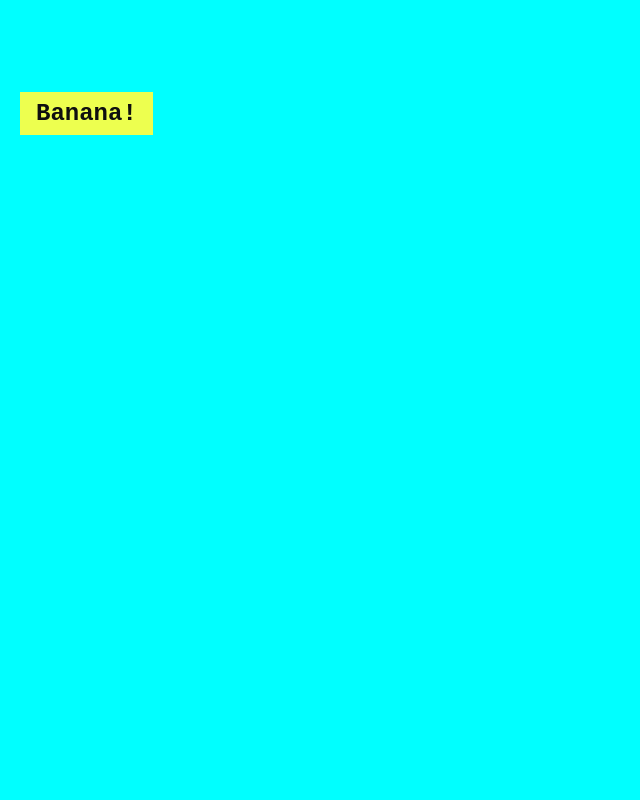
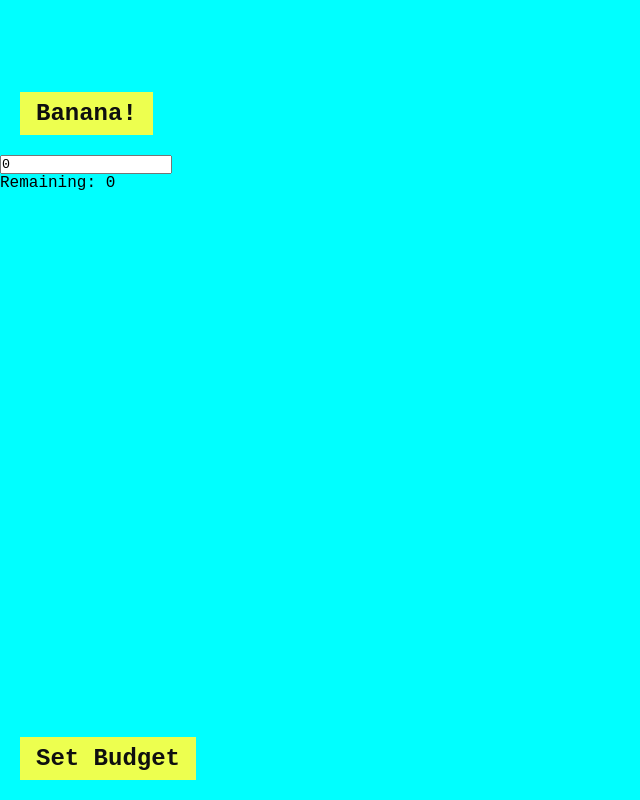
Before and after one commit to jmacguidwin/amonhen, a React (Create React App) app: page / in a window 1280 px wide. Shown: the whole page, without its empty margins (0-640 px from the left). Built offline with nearby package versions, Linux system fonts and the light colour scheme; no server answers.

Commit message:
removed the double video added boxes for budgets to view remaining for a given month super basic boxes so far
next time need to remove the set budget button

```diff
--- /dev/null
+++ b/src/components/cards/BudgetBox.js
@@ -0,0 +1,19 @@
+// BudgetBox.js
+import React, { useState } from 'react';
+
+function BudgetBox({ setTotalBudget }) {
+  const [inputValue, setInputValue] = useState(0);
+
+  const handleSubmit = () => {
+    setTotalBudget(inputValue);
+  };
+
+  return (
+    <div>
+      <input type="number" value={inputValue} onChange={(e) => setInputValue(e.target.value)} />
+      <button onClick={handleSubmit}>Set Budget</button>
+    </div>
+  );
+}
+
+export default BudgetBox;
--- /dev/null
+++ b/src/components/cards/RemainingBox.js
@@ -0,0 +1,20 @@
+// RemainingBox.js
+import React from 'react';
+
+function RemainingBox({ totalBudget, spent }) {
+  return (
+    <div>
+      Remaining: {totalBudget - spent}
+    </div>
+  );
+}
+
+function RemainingBoxMonth({ totalBudget, spent }) {
+    return (
+      <div>
+        Remaining: {totalBudget - spent}/31
+      </div>
+    );
+  }
+
+export {RemainingBox, RemainingBoxMonth};
--- a/src/components/layouts/index.css
+++ b/src/components/layouts/index.css
@@ -31,11 +31,19 @@
 }
 
 video {
-  max-width: 45%;
+  max-width: 100%;
   justify-content: space-between;
   height: auto;
 }
 
+.BudgetBox {
+  width: 50px;
+  height: 50px;
+  border: 1px solid black;
+  display: flex;
+  justify-content: center;
+  align-items: center;
+}
 
 button {
   position: absolute;
--- a/src/pages/App.js
+++ b/src/pages/App.js
@@ -1,9 +1,13 @@
 import React, { useRef, useEffect, useState} from 'react';
+import BudgetBox from '../components/cards/BudgetBox';
+import { RemainingBox, RemainingBoxMonth } from '../components/cards/RemainingBox';
 
 function App() {
   const videoRef = useRef(null);
-  const videoRef2 = useRef(null); //new
   const photoRef = useRef(null);
+  const [totalBudget, setTotalBudget] = useState(0); // new
+  const [spent, setSpent] = useState(0); // new
+
 
   const [hasPhoto, setHasPhoto] = useState(false);
 
@@ -14,16 +18,12 @@ function App() {
       })
       .then(stream => {
         let video = videoRef.current;
-        let video2 = videoRef2.current; //new
         video.srcObject = stream;
-        video2.srcObject = stream; //new
+
 
         // Add event listeners to play the video when the metadata has loaded
         video.onloadedmetadata = () => {
           video.play();
-        };
-        video2.onloadedmetadata = () => {
-          video2.play();
         };
       })
 
@@ -63,16 +63,23 @@ function App() {
 
   return (
     <div className="App">
+
       <div className="camera">
         <video ref={videoRef}></video>
         <button onClick={takePhoto}>Banana!</button>
-        <video ref={videoRef2}></video> {/*new*/}
       </div>
+
       <div className={'result ' + (hasPhoto ? 'hasPhoto'
       : '')}>
         <canvas ref={photoRef}></canvas>
         <button onClick={closePhoto}>CLOSE!</button>
       </div>
+
+      <div>
+        <BudgetBox setTotalBudget={setTotalBudget} />
+        <RemainingBox totalBudget={totalBudget} spent={spent} />
+    </div>
+
     </div>
   );
 }
```
